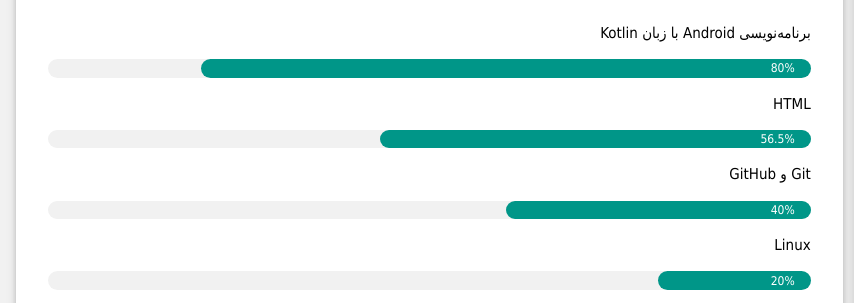
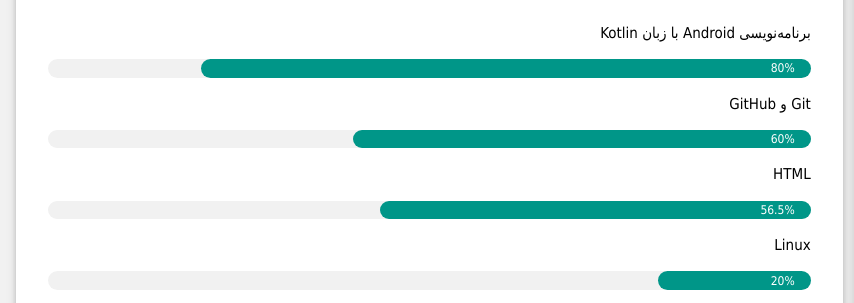
Before and after one commit to Mahdi0dev/Mahdi0dev.github.io, a plain HTML site: page index.html in a window 1280 px wide. Shown: the part 145-448 px from the top of the page, 0-854 px from the left. Drawn offline with nearby package versions, Linux system fonts and the light colour scheme.

Commit message:
Update index.html

```diff
--- a/index.html
+++ b/index.html
@@ -106,13 +106,13 @@
                     <div class="w3-light-grey w3-round-xlarge w3-small">
                         <div class="w3-container w3-teal w3-round-xlarge" style="width:80%">80%</div>
                     </div>
+                    <p>Git و GitHub</p>
+                    <div class="w3-light-grey w3-round-xlarge w3-small">
+                        <div class="w3-container w3-teal w3-round-xlarge" style="width:60%">60%</div>
+                    </div>
                     <p>HTML</p>
                     <div class="w3-light-grey w3-round-xlarge w3-small">
                         <div class="w3-container w3-teal w3-round-xlarge" style="width:56.5%">56.5%</div>
-                    </div>
-                    <p>Git و GitHub</p>
-                    <div class="w3-light-grey w3-round-xlarge w3-small">
-                        <div class="w3-container w3-teal w3-round-xlarge" style="width:40%">40%</div>
                     </div>
                     <p>Linux</p>
                     <div class="w3-light-grey w3-round-xlarge w3-small">
```
